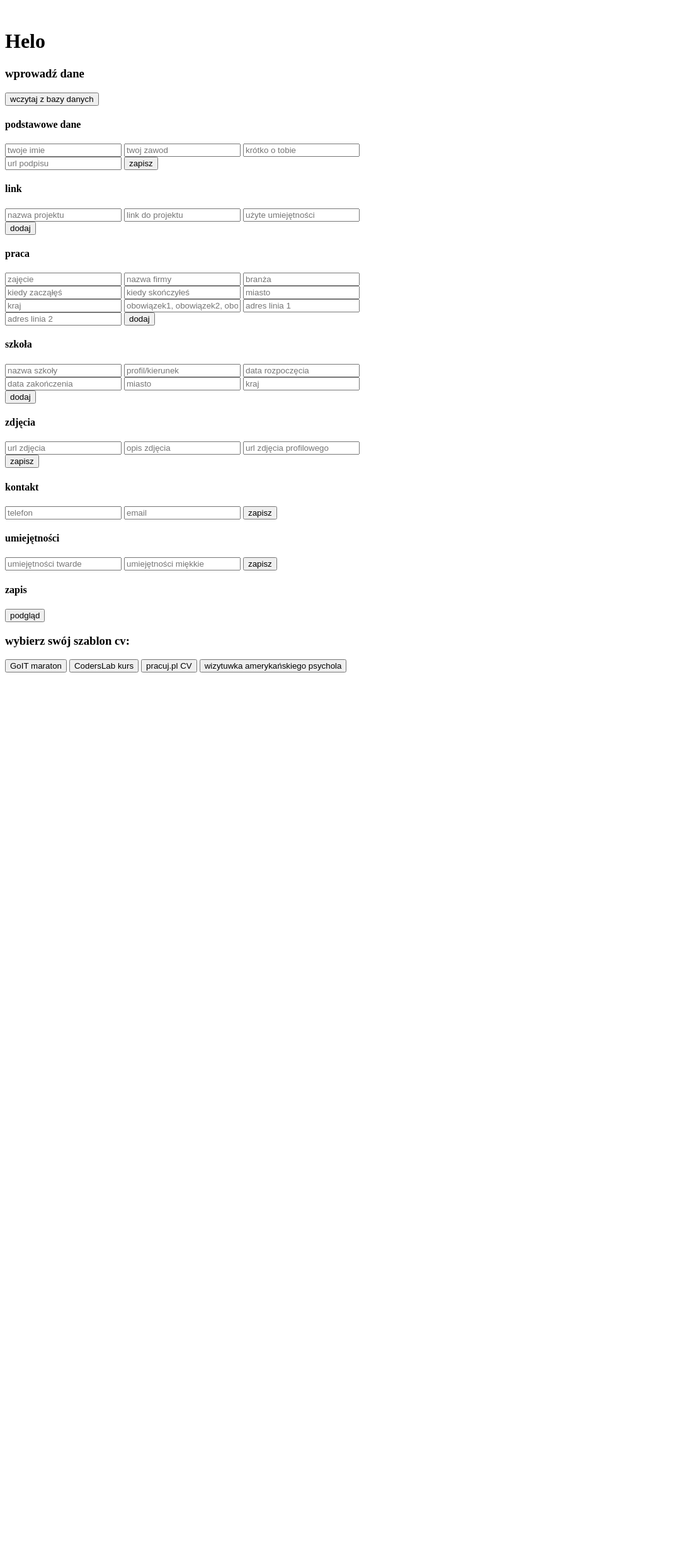
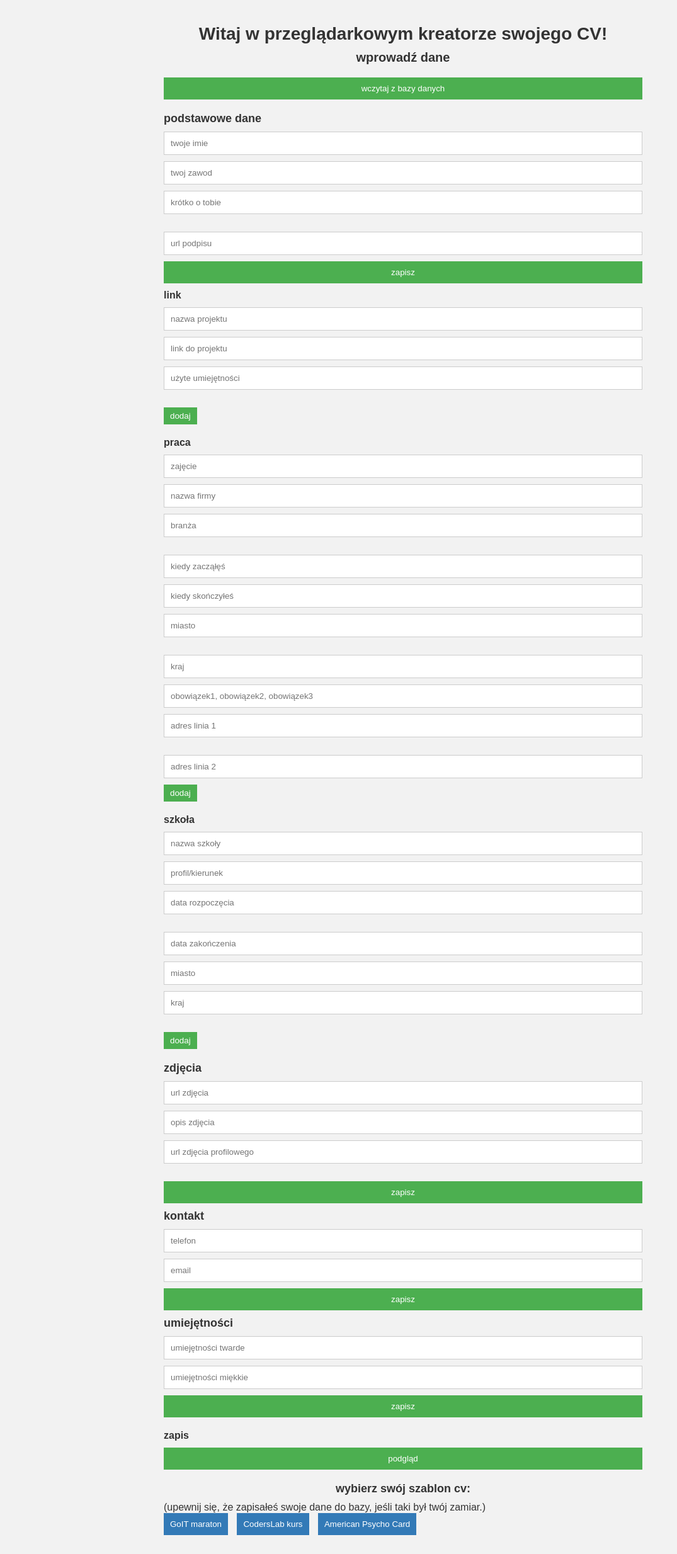
Before and after one commit to maciejmlot/cv-maker, a PHP site: page / in a window 1280 px wide. Shown: the whole page at 63% size, without its empty margins (0-1075 px from the left). Before the commit the page ends 1068 px from the top, so only its background shows below. Run offline with PHP 8.4, Linux system fonts and the light colour scheme.

Commit message:
Add files via upload
chyba dokończyłem to wczytywanie z bazy nie wiem, ale i tak je źle zacząłem
uzupełniłem wygląd strony startowej

```diff
--- a/index.php
+++ b/index.php
@@ -14,7 +14,7 @@
 </head>
   <body onload="init()">
     <div id="start">
-      <h1>Helo</h1>
+      <h1>Witaj w przeglądarkowym kreatorze swojego CV!</h1>
       <h3>wprowadź dane</h3>
       <input type="submit" value="wczytaj z bazy danych" onclick="selectFromDB()">
       <div id="input-form">
@@ -93,16 +93,16 @@
       </div>
       <div id="patterns">
         <h3>wybierz swój szablon cv:</h3>
+        <p>(upewnij się, że zapisałeś swoje dane do bazy, jeśli taki był twój zamiar.)</p>
         <input type="submit" value="GoIT maraton"   onclick="fillGoITFigma();" />
         <input
           type="submit"
           value="CodersLab kurs"
           onclick="fillCodersLabCard();"
         />
-        <input type="submit" value="pracuj.pl CV"   onclick="fillPracujPlCV();" />
         <input
           type="submit"
-          value="wizytuwka amerykańskiego psychola"
+          value="American Psycho Card"
           onclick="fillAmPsychCard();"
         />
       </div>
--- a/script.js
+++ b/script.js
@@ -1,5 +1,3 @@
-//klasy, wprowadzanie danych, różne fill()
-
 class Project {
   constructor(id, link, name, tech) {
     this.id = id;
@@ -126,8 +124,6 @@ function saveBasics() {
   me.about = document.getElementById("about").value;
   me.signature = document.getElementById("signature").value;
   document.getElementById("save-basics").value = "nadpisz";
-
-
 }
 
 function addLink() {
@@ -489,113 +485,105 @@ function saveToDB() {
 
   // Dane z pól tekstowych
   var basicsData =
-        'name=' +
+    "name=" +
     encodeURIComponent(me.fullName) +
-        '&profession=' +
+    "&profession=" +
     encodeURIComponent(me.field) +
-        '&about=' +
+    "&about=" +
     encodeURIComponent(me.about) +
-        '&signature=' +
+    "&signature=" +
     encodeURIComponent(me.signature) +
-        '&photo=' +
+    "&photo=" +
     encodeURIComponent(me.photo) +
-        '&photoDesc=' +
+    "&photoDesc=" +
     encodeURIComponent(me.photoDesc) +
-        '&profPic=' +
+    "&profPic=" +
     encodeURIComponent(me.profPic) +
-        '&phone=' +
+    "&phone=" +
     encodeURIComponent(me.phone) +
-        '&email=' +
+    "&email=" +
     encodeURIComponent(me.email) +
-        '&techSkills=' +
+    "&techSkills=" +
     encodeURIComponent(me.techSkills) +
-        '&softSkills=' +
+    "&softSkills=" +
     encodeURIComponent(me.softSkills);
 
   // Wysyłanie danych POST za pomocą fetch()
-    fetch('./backend.php', {
-        method: 'POST',
+  fetch("./backend.php", {
+    method: "POST",
     headers: {
-            'Content-Type': 'application/x-www-form-urlencoded',
+      "Content-Type": "application/x-www-form-urlencoded",
     },
     body:
       basicsData +
-            '&jobs=' +
+      "&jobs=" +
       encodeURIComponent(jobsData) +
-            '&projects=' +
+      "&projects=" +
       encodeURIComponent(projectsData) +
-            '&edu=' +
+      "&edu=" +
       encodeURIComponent(eduData),
-
   })
     .then((response) => {
       // Obsługa odpowiedzi serwera
-            console.log('Dane zapisane.');
+      console.log("Dane zapisane.");
     })
     .catch((error) => {
-            console.error('Wystąpił błąd podczas zapisywania danych:', error);
+      console.error("Wystąpił błąd podczas zapisywania danych:", error);
     });
-
 }
 
 function selectFromDB() {
   const element = new Person();
-    //miejsce na kod kuby
-    console.log('Test.');
+  console.log("Test.");
 
-    fetch('./backend.php?selected=true')
-        .then(response => response.json())
-        .then(data => {
-            document.getElementById('name').value = data.name;
-            document.getElementById('proffesion').value = data.profession;
-            document.getElementById('about').value = data.about;
-            document.getElementById('signature').value = data.signature;
-            document.getElementById('project-name').value = data.title;
-            document.getElementById('link').value = data.url;
-            document.getElementById('skills').value = data.description;
-            document.getElementById('occupation').value = data.jobProfession;
-            document.getElementById('company').value = data.company;
-            document.getElementById('branch').value = data.branch;
-            document.getElementById('date-hired').value = data.dateHired;
-            document.getElementById('date-fired').value = data.dateFired;
-            document.getElementById('job-city').value = data.jobCity;
-            document.getElementById('job-country').value = data.jobCountry;
-            document.getElementById('resps').value = data.responsibilities;
-            document.getElementById('address1').value = data.address1;
-            document.getElementById('address2').value = data.address2;
-            document.getElementById('school').value = data.school;
-            document.getElementById('field').value = data.field;
-            document.getElementById('date-started').value = data.dateStart;
-            document.getElementById('date-finished').value = data.dateEnd;
-            document.getElementById('school-city').value = data.eduCity;
-            document.getElementById('school-country').value = data.eduCountry;
-            document.getElementById('photo').value = data.photoUrl;
-            document.getElementById('photo-desc').value = data.photoDesc;
-            document.getElementById('profile-pic').value = data.profilePic;
-            document.getElementById('phone').value = data.phone;
-            document.getElementById('email').value = data.email;
-            document.getElementById('hard-skills').value = data.techSkills;
-            document.getElementById('soft-skills').value = data.softSkills;
-            document.getElementById('address1').value = data.address1;
-            document.getElementById('address2').value = data.address2;
-
+  fetch("./backend.php?selected=true")
+    .then((response) => response.json())
+    .then((data) => {
+      document.getElementById("name").value = data.name;
+      document.getElementById("proffesion").value = data.profession;
+      document.getElementById("about").value = data.about;
+      document.getElementById("signature").value = data.signature;
+      document.getElementById("project-name").value = data.title;
+      document.getElementById("link").value = data.url;
+      document.getElementById("skills").value = data.description;
+      document.getElementById("occupation").value = data.jobProfession;
+      document.getElementById("company").value = data.company;
+      document.getElementById("branch").value = data.branch;
+      document.getElementById("date-hired").value = data.dateHired;
+      document.getElementById("date-fired").value = data.dateFired;
+      document.getElementById("job-city").value = data.jobCity;
+      document.getElementById("job-country").value = data.jobCountry;
+      document.getElementById("resps").value = data.responsibilities;
+      document.getElementById("address1").value = data.address1;
+      document.getElementById("address2").value = data.address2;
+      document.getElementById("school").value = data.school;
+      document.getElementById("field").value = data.field;
+      document.getElementById("date-started").value = data.dateStart;
+      document.getElementById("date-finished").value = data.dateEnd;
+      document.getElementById("school-city").value = data.eduCity;
+      document.getElementById("school-country").value = data.eduCountry;
+      document.getElementById("photo").value = data.photoUrl;
+      document.getElementById("photo-desc").value = data.photoDesc;
+      document.getElementById("profile-pic").value = data.profilePic;
+      document.getElementById("phone").value = data.phone;
+      document.getElementById("email").value = data.email;
+      document.getElementById("hard-skills").value = data.techSkills;
+      document.getElementById("soft-skills").value = data.softSkills;
+      document.getElementById("address1").value = data.address1;
+      document.getElementById("address2").value = data.address2;
 
       //tak się odwoływać do wielokrotnych danych z bazy
       console.log(data.projects[0].title);
       console.log(data.projects[1].title);
       console.log(data.projects[2].title);
 
-
-
-
-            console.log('Dane zostały wczytane z bazy danych i wstawione do pól.');
+      console.log("Dane zostały wczytane z bazy danych i wstawione do pól.");
     })
-        .catch(error => {
-            console.error('Wystąpił błąd:', error);
+    .catch((error) => {
+      console.error("Wystąpił błąd:", error);
     });
 
-
-
+  me = data;
 
   document.getElementById("save-basics").value = "nadpisz";
   document.getElementById("save-photos").value = "nadpisz";
--- a/start-style.css
+++ b/start-style.css
@@ -0,0 +1,110 @@
+* {
+  margin: 0;
+  padding: 0;
+  box-sizing: border-box;
+}
+
+body {
+  font-family: Arial, sans-serif;
+  background-color: #f2f2f2;
+  color: #333;
+}
+
+#start {
+  max-width: 800px;
+  margin: 0 auto;
+  padding: 20px;
+}
+
+h1 {
+  font-size: 28px;
+  text-align: center;
+  margin-bottom: 10px;
+}
+
+h3 {
+  font-size: 20px;
+  text-align: center;
+  margin-bottom: 20px;
+}
+
+input[type="submit"] {
+  display: block;
+  width: 100%;
+  padding: 10px;
+  margin-bottom: 10px;
+  background-color: #4caf50;
+  color: #fff;
+  border: none;
+  cursor: pointer;
+}
+
+#input-form {
+  margin-top: 20px;
+}
+
+#input-form h4 {
+  font-size: 18px;
+  margin-bottom: 10px;
+}
+
+#input-form input[type="text"] {
+  display: block;
+  width: 100%;
+  padding: 10px;
+  margin-bottom: 10px;
+  border: 1px solid #ccc;
+}
+
+#links,
+#jobs,
+#edu {
+  margin-bottom: 20px;
+}
+
+#links h4,
+#jobs h4,
+#edu h4 {
+  font-size: 16px;
+  margin-bottom: 10px;
+}
+
+#links input[type="submit"],
+#jobs input[type="submit"],
+#edu input[type="submit"] {
+  width: auto;
+  padding: 6px 10px;
+}
+
+#data-disp {
+  margin-top: 20px;
+}
+
+#saving {
+  margin-top: 20px;
+}
+
+#saving h4 {
+  font-size: 16px;
+  margin-bottom: 10px;
+}
+
+#patterns {
+  margin-top: 20px;
+}
+
+#patterns h3 {
+  font-size: 18px;
+  margin-bottom: 10px;
+}
+
+#patterns input[type="submit"] {
+  display: inline-block;
+  width: auto;
+  padding: 10px;
+  margin-right: 10px;
+  background-color: #337ab7;
+  color: #fff;
+  border: none;
+  cursor: pointer;
+}
```
Lines whose indentation alone changed are shown as unchanged.
